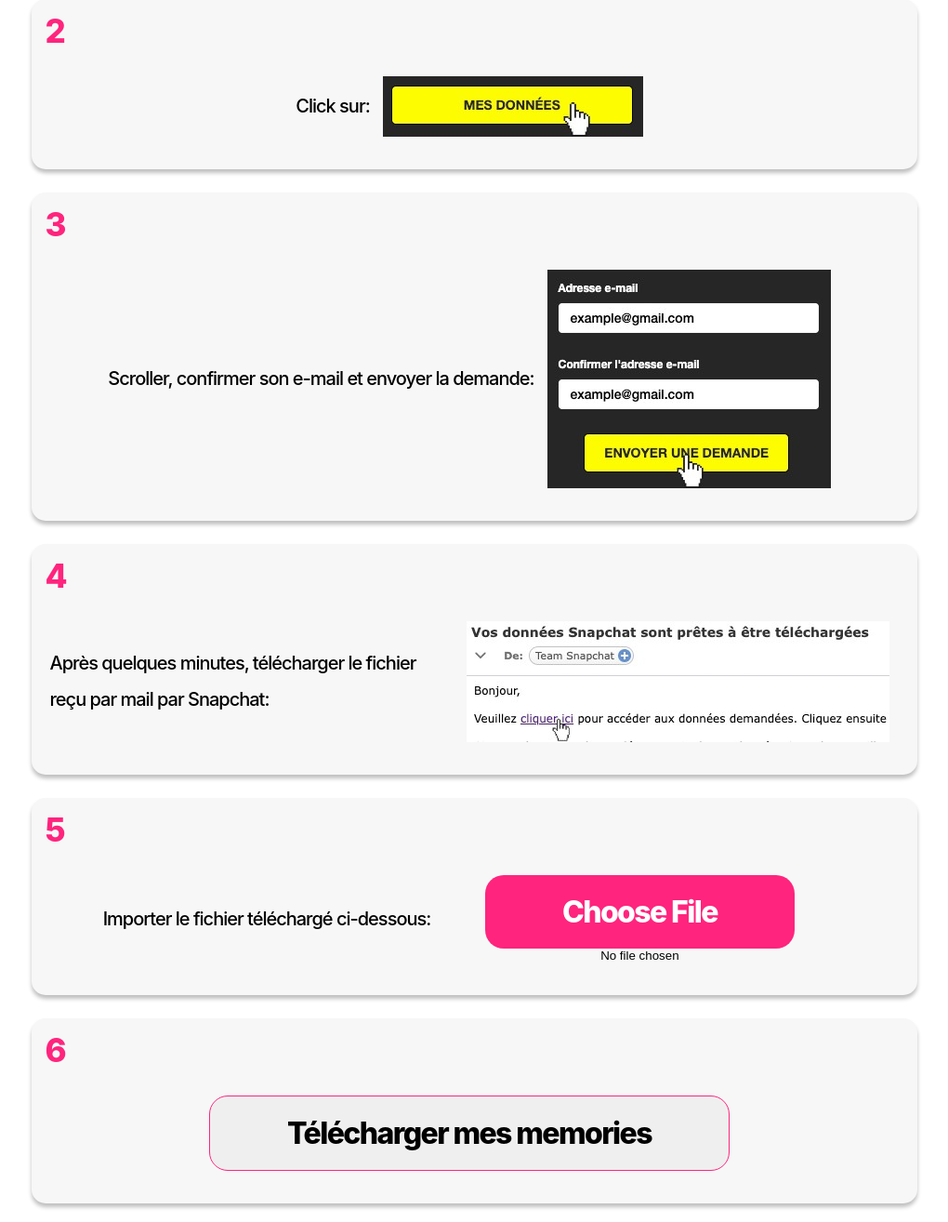
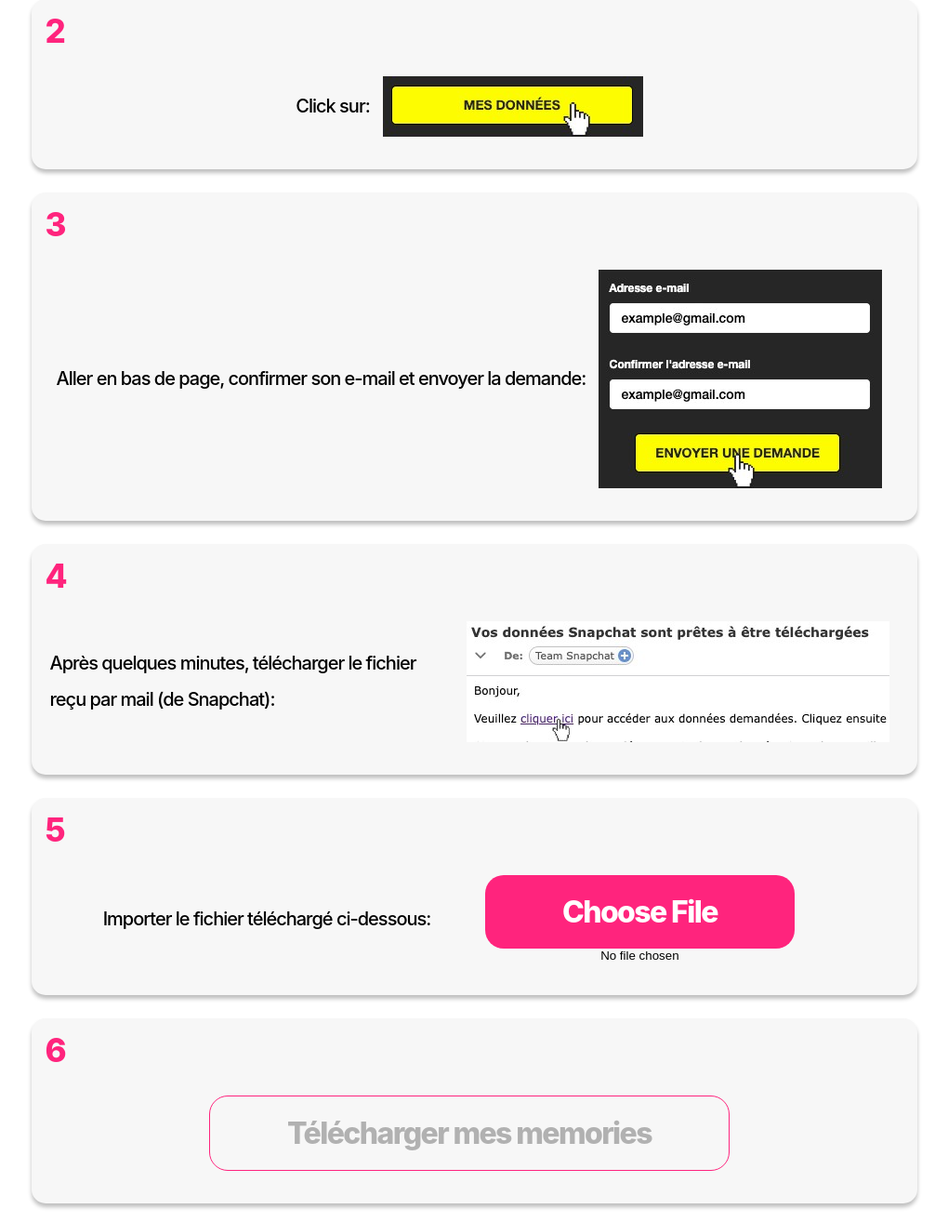
Before and after one commit to SirnaEls/snapchat-memories-download-front, a PHP site: page / in a window 1280 px wide. Shown: the part 264-1578 px from the top of the page at 93% size, without its empty margins (130-1150 px from the left). Run offline with PHP 8.4, Linux system fonts and the light colour scheme; some web fonts are replaced.

Commit message:
improve front

```diff
--- a/app.js
+++ b/app.js
@@ -3,21 +3,47 @@
  */
 
 document.querySelector("#upload_your_file").addEventListener('submit', function() {
-    document.querySelector(".contain").removeAttribute('hidden')
+    document.querySelector(".loading_container").removeAttribute('hidden')
     document.querySelector("#submit-button").setAttribute("disabled", true)
 })
 
 
+// On file upload event
+document.querySelector("#myFile").addEventListener('change', function() {
+    document.querySelector("#submit-button").disabled = false
+
+      document.querySelector("#submit-button").classList.remove("unclickable_button")
+      document.querySelector("#submit-button").classList.add("clickable_button")
+
+})
 
 const chooseFile = document.getElementById("myFile")
 const submitButton = document.getElementById("submit-button")
 
 
 
+
+/** on upload file, do:
+
+
+// Enable submit button
+      document.querySelector("#submit-button").disabled = false
+
+      console.log('hereee')
+
+      document.querySelector("#submit-button").classList.remove("unclickable_button")
+      document.querySelector("#submit-button").classList.add("clickable_button")
+
+
+      document.querySelector("#myFile").classList.add("unclickable_button")
+
+ */
+
 /**
  * Upload File part
  */
 function uploadFile() {
+    console.log('onsubmit')
     // Récupére le fichier uploadé
     let snapchatZip = document.getElementById('myFile').files[0]
 
@@ -50,6 +76,9 @@ function requestApiWithFile(file) {
           link.click()
           window.URL.revokeObjectURL(link.href)
           document.body.removeChild(link)
+
+          // Hide the loading bar
+          document.querySelector(".loading_container").hidden = true
       }
   }
   req.responseType = "arraybuffer"
--- a/index.html
+++ b/index.html
@@ -11,7 +11,7 @@
     <meta name="author" content="SirnaEls & Syneed" />
     <meta name="robots" content="index" />
     <title>👻 Snapchat Memories - Telecharger</title>
-    <link rel="icon" type="image/x-icon" href="/assets/favicon.ico">
+    <link rel="icon" type="image/x-icon" href="./assets/favicon.ico">
     <link rel="stylesheet" href="style.css" />
   </head>
 
@@ -40,7 +40,7 @@
         <h2 class="step_number step_font">3</h2>
         <div class="step_description">
           <div class="step_description_text font_inter">
-            Scroller, confirmer son e-mail et envoyer la demande:
+            Aller en bas de page, confirmer son e-mail et envoyer la demande:
           </div>
           <img src="./assets/snapchat_envoyer_demande.jpeg" \>
         </div>
@@ -50,7 +50,7 @@
         <h2 class="step_number step_font">4</h2>
         <div class="step_description">
           <div class="step_description_text font_inter">
-            Après quelques minutes, télécharger le fichier reçu par mail par Snapchat:
+            Après quelques minutes, télécharger le fichier reçu par mail (de Snapchat):
           </div>
           <img src="./assets/snapchat_email_telechargement.jpeg" \>
         </div>
@@ -77,7 +77,7 @@
         <div class="step_container">
           <h2 class="step_number step_font">6</h2>
           <div class="step_description">
-            <input type="submit" id="submit-button" value="Télécharger mes memories" />
+            <input type="submit" id="submit-button" class="unclickable_button" value="Télécharger mes memories" disabled/>
           </div>
         </div>
 
@@ -103,7 +103,7 @@
         <input type="submit" id="submit-button" value="Lancer le traitement" />
       </form>
       -->
-      <div class="contain" hidden>
+      <div class="loading_container" hidden>
 
         <div class="follow-the-leader" >
           <div></div>
--- a/style.css
+++ b/style.css
@@ -91,6 +91,16 @@ html {
 
 .inputfile {
     text-align-last: center;
+}
+
+.clickable_button {
+  background: #ff247d;
+  color: white;
+}
+
+.unclickable_button {
+  background: none;
+  color: none;
 }
 
 
```
